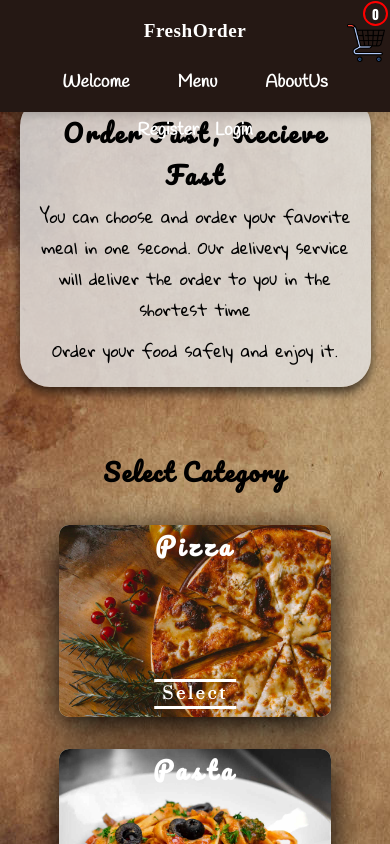
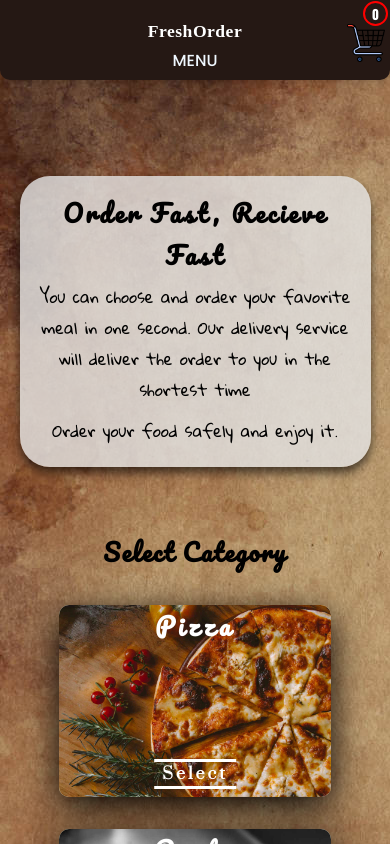
Before and after one commit to VeckovN/FreshOrder, a React (Create React App) app in the folder client/: page / in a window 390 px wide. Built offline with nearby package versions, Linux system fonts and the light colour scheme; a web font is replaced by a local one.

Commit message:
Mobile responsive added

```diff
--- a/client/src/components/Layout/Header.css
+++ b/client/src/components/Layout/Header.css
@@ -5,9 +5,10 @@
     position:fixed;
     top:0;
     width:100%;
-    height: 5rem;
+    height: 5.5rem;
     /* background-color: #C58877; */
     background-color: #251814;
+    border-radius: 0 0 10px 10px;
     color:aliceblue;
     display:flex;
     align-items: center;
@@ -34,6 +35,7 @@
 }
 
 .links{
+    /* flex:3; */
     flex:5;
     width: 100%; /* //this fixed probelm with justify-content:center in .links(@medail 620px) - that context is out of the low-resolutin(280px) container*/
     display:flex;
@@ -55,6 +57,10 @@
 }
 .logout:hover{
     color:white;
+}
+
+.menuSelect{
+    display:none;
 }
 
 
@@ -91,19 +97,17 @@
 }
 .authList li{
     margin:0rem .5rem;
+
 }
 .authList li:hover{
     color:rgb(177, 142, 102);
 }
 
 
+
 .authLink{
     text-decoration: none;
     color:white;
-
-}
-.authLink:hover{
-    color:rgb(177, 142, 102);
 }
 
 .authLinkLogout{
@@ -111,76 +115,176 @@
 
 }
 
-@media screen and (max-width:605px) {
-    .header{
-        position: absolute;
-        top:0;
-        /* width: 100%; */
-        height: 7rem;
-        display: flex;
-        flex-direction:column;
 
+
+@media screen and (max-width:850px) {
+    /* .authList{
+        flex-direction: column;
+    } */
+    .links{
+        margin:0rem;
+    }
+    .link{
+        padding:1rem;
     }
 
+}
+
+@media screen and (max-width:740px){
+    .links{
+        /* flex:3; */
+        margin:0rem;
+        font-size: 1rem;
+        flex:3;
+    }
+    .authLink{
+        font-size:1rem;
+    }
     .logo{
-        padding-top:1rem;
-        align-items: center;
-        margin:0;
+        margin:0 0 0 1.5rem;
+        /* flex:1; */
     }
 
-    .links{
-        flex:6;
-        width: 100%;
-        /* display:flex; */
-        /* this couse problem (out of container)  */
-        /* justify-content: center;    */
-        align-items: center;
-        margin:.1rem;
-        list-style-type:none;
-    }
-
-    .cartIcon{
-        position:fixed;
-        top:0;
-        right:.3rem;
-        display: flex;
-        justify-content: flex-end;
-        margin-right: 0rem;
-        height: 80%;
-        margin-top:0rem;
+    .logo a{
+        font-size: 1.1rem;
     }
 
 
 }
 
 
-@media screen and (max-width:850px) {
-    .authList{
+@media screen and (max-width:650px) {
+    /* .home-container{
+        margin:-2rem 0 0 0 ;
+    } */
+    .header{
+        position:relative;
+        top:0;
+        height: 5rem;
+        display: flex;
+        flex-direction:column;
+    }
+    .links,
+    .authList
+    {
+        /* visibility: hidden; */
+        display:none;
+    }
+
+    .header.nav{
+        position:absolute;
+        /* width: 100%; */
+        /* height: 100%;  */
+        background-color: rgb(161, 161, 160);
+        opacity: 1;
+        display: flex;
         flex-direction: column;
     }
 
-}
 
-@media screen and (max-width:605px) {
+    /* Nav bar */
+    .links.nav{
+        position:relative;
+        background-color: rgb(80, 80, 76);
+        width: 60%;
+        min-width: 200px;
+        margin:2rem 0rem 0rem 0rem;
+        /* visibility: visible; */
+        display:flex;
+        flex-direction: column;
+        justify-content: space-around;
+        /* flex:2; */
+        text-align: center;
 
-    .authList{
-        flex-direction: row;
+        border-radius: 20px 20px 10px 10px;
     }
+    .links.nav li{
+        padding:1rem 0rem;
+    }
+
+    .authList.nav{
+        position: relative;
+        background-color: rgb(80, 80, 76);
+        width: 60%;
+        min-width: 200px;
+        top:-.5rem;
+        padding:.5rem 0rem;
+        display:flex;
+        flex-direction: column;
+        align-items: center;
+
+        border-radius: 0px 0px 20px 20px;
+
+    }
+
+    .authList.nav li{
+        padding:1rem 0rem;
+    }
+
+    .authLink.nav {
+        /* visibility: visible; */
+        display:unset;
+    }
+
+    .links.nav .logout{
+        /* background-color: #251814; */
+        position:relative;
+        right:1px
+    }
+
+    .logo{
+        flex:0.5;
+        padding-top:1rem;
+        align-items: center;
+        margin:0;
+    }
+
+
+    .menuSelect{
+        display:unset;
+        position:absolute;
+        top:3rem;
+        cursor: pointer;
+        font-weight: 500;
+        z-index: 100;
+    }
+    .menuSelect:hover{
+        color:#dddddd
+    }
+
+    /* .links{
+        flex:6;
+        width: 100%;
+        align-items: center;
+        margin:.1rem;
+        list-style-type:none;
+
+        display: none;
+    } */
+
+
+    .cartIcon{
+        position:fixed;
+        top:0;
+        right:.3rem;
+        /* display: flex;
+        justify-content: flex-end; */
+        margin-right: 0rem;
+        height: 80%;
+        margin-top:0rem;
+    }
+
+    .logout{
+        position:absolute;
+        right:0rem;
+    }
+
 
 
 }
 
-@media screen and (max-width:340px) {
-    /* .cartIcon{
-        top:-.5rem;
-    } */
-}
-
 
 @media screen and (max-width:330px) {
-    /* .header{
-        height: 6.5rem;
-    } */
     .links{
         font-size:.85rem;
     }
--- a/client/src/components/Layout/Header.js
+++ b/client/src/components/Layout/Header.js
@@ -1,4 +1,4 @@
-import React, {Fragment, useRef, useContext} from 'react'
+import React, {Fragment, useRef,useState, useContext} from 'react'
 import {Link as ScrollLink} from 'react-scroll';
 import {Link, useNavigate, useLocation} from 'react-router-dom'
 
@@ -10,6 +10,7 @@ import notificationContext from '../Store/notification-context.js'
 
 //React.memo won't work when is modal clicked because Header props are showModal state
 const Header = props => {
+    const [showNavbar, setShowNavbar] = useState(false);
     const {user, dispatchAction} = useContext(authContext);
     const {addSuccess} = useContext(notificationContext)
     const nav = useNavigate();
@@ -20,20 +21,44 @@ const Header = props => {
         dispatchAction({type:"LOGOUT"});
         nav('/'); //nav to '/' route
         addSuccess('You have logged out')
+        setShowNavbar(false);
+    }
+
+    const handleShowNavbar = () =>{
+        setShowNavbar(!showNavbar)
+    }
+    const closeShowNavbar = () =>{
+        setShowNavbar(false);
+    }
+
+    const handleRegisterModal = () =>{
+        props.onShowRegisterModal()
+        if(showNavbar)
+            setShowNavbar(false)
+    }
+
+    const handleLoginModal = () =>{
+        props.onShowLoginModal()
+        if(showNavbar)
+            setShowNavbar(false);
     }
 
     const isAdmin = user ? user.isAdmin : false;
 
-    return <header className='header'>
+    return <header className={`header ${showNavbar ?`nav` : ''}` }>
 
-            {console.log("HEADERRRRRRRRRR NOWWWWWWWWWW")}
             <div className='logo'>
-                <h3><Link className='logoLink' to='/'>FreshOrder</Link></h3>
+                <h3><Link  className='logoLink' to='/'>FreshOrder</Link></h3>
+            </div>
+
+            <div className='menuSelect' onClick={handleShowNavbar}>
+                MENU
             </div>
 
             {/* if Admin not logged */}
             {!isAdmin ?
-                <ul className='links'>
+            <>
+                <ul className={`links ${showNavbar ? 'nav' : ''} `} >
                     {/* show only on / index page */}
                     {location.pathname == '/' &&
                     <>
@@ -42,40 +67,36 @@ const Header = props => {
                         <li className='link'><ScrollLink activeClass='active' to='aboutUs' offset={-70} spy={true} smooth={true}>AboutUs</ScrollLink></li>
                     </>
                     }
+                </ul>
 
-                </ul>
+                    {/* user authenticated but isn't Admin */}
+                    {user &&
+                    <ul className={`authList ${showNavbar ? 'nav' : ''} `}>
+                        <li><Link className='authLink' onClick={closeShowNavbar} to='/profile'>Profile</Link></li>
+                        <li><Link className='authLink' onClick={closeShowNavbar} to='/orders'>Orders</Link></li>
+                        <li className='authLinkLogout' onClick={logoutHandler}>Logout</li>
+                    </ul>
+                    }
+            </>
                 :
-                <ul className='links'>
-                    <li><Link className='link' to='/products'>Products</Link></li>
-                    <li><Link className='link' to='/users'>Users</Link></li>
-                    <li className='logout' onClick={logoutHandler}>Logout</li>
-                </ul>
-            }
-
-            {/* user authenticated but isn't Admin */}
-            {user && !isAdmin &&
-               <ul className='authList'>
-                    <li><Link className='authLink' to='/profile'>Profile</Link></li>
-                    <li><Link className='authLink' to='/orders'>Orders</Link></li>
-                    <li className='authLinkLogout' onClick={logoutHandler}>Logout</li>
+                // <ul className='links'>
+                <ul className={`links ${showNavbar ? 'nav' : ''} `} >
+                    <li><Link className='link' onClick={closeShowNavbar} to='/products'>Products</Link></li>
+                    <li><Link className='link' onClick={closeShowNavbar} to='/users'>Users</Link></li>
+                    <li className='link logout' onClick={logoutHandler}>Logout</li>
                 </ul>
             }
 
             {/* user(client or admin) isn't uauthenticated */}
             {!user &&
-                <ul className='authList'>
-                    <li onClick={props.onShowRegisterModal}>Register</li>
-                    <li onClick={props.onShowLoginModal}>Login</li>
+                // <ul className='authList'>
+                <ul className={`authList ${showNavbar ? 'nav' : ''} `}>
+                    {/* <li onClick={props.onShowRegisterModal}>Register</li> */}
+                    <li onClick={handleRegisterModal}> Register</li>
+                    {/* <li onClick={props.onShowLoginModal}>Login</li> */}
+                    <li onClick={handleLoginModal}>Login</li>
                 </ul>
             }
-
-{/*
-                <ul className='authList'>
-                    <li onClick={props.onShowRegisterModal}>Register</li>
-                    <li onClick={props.onShowLoginModal}>Login</li>
-                </ul>
-
-            } */}
 
             {!isAdmin &&
                 <div className='cartIcon'>
@@ -83,7 +104,6 @@ const Header = props => {
                 </div>
             }
 
-            {/* <HeaderCartButton /> */}
         </header>
 }
 
```
